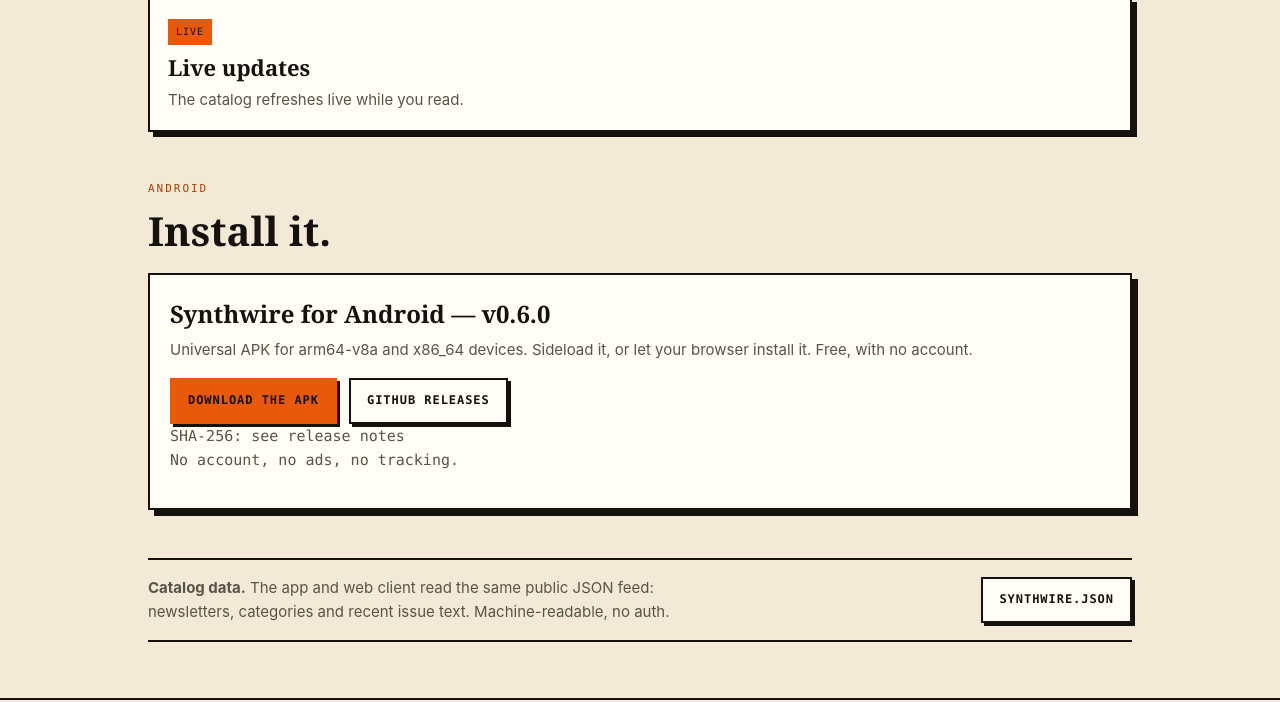
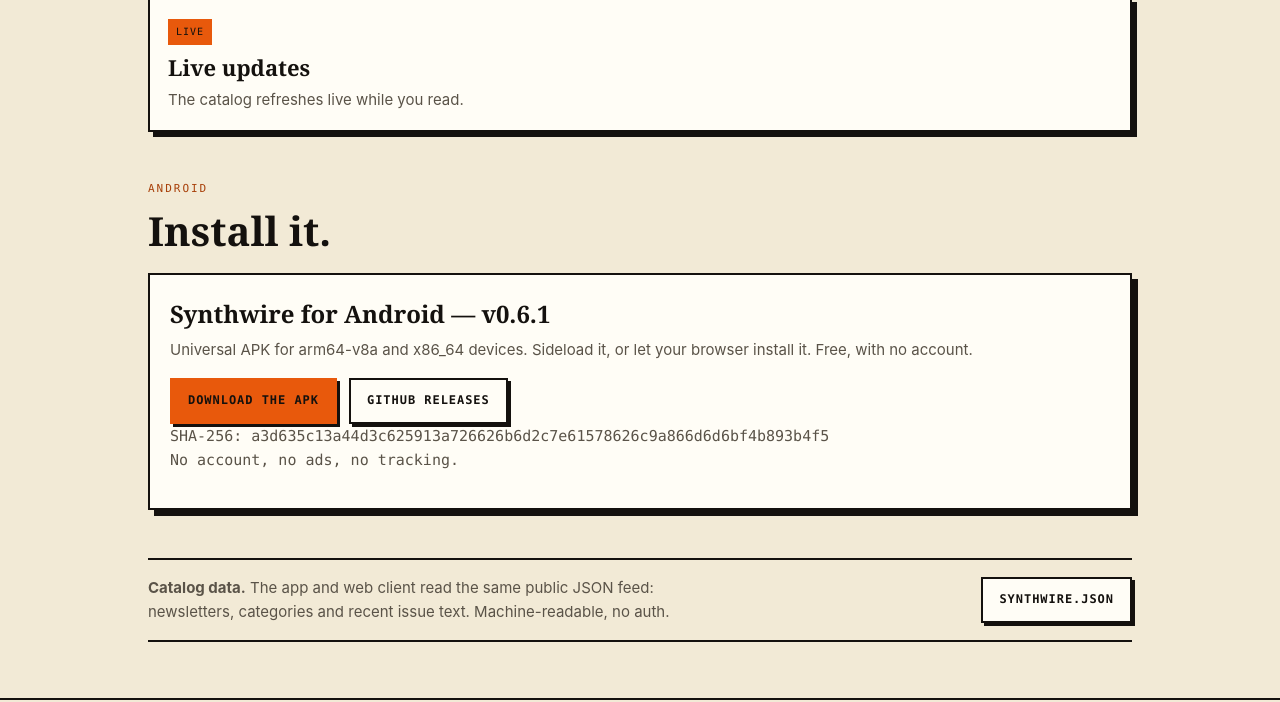
Before and after one commit to overmydragon/synthwire-web, a plain HTML site: page index.html in a window 1280 px wide. Shown: the part 1130-1832 px from the top of the page. Drawn offline with Linux system fonts and the light colour scheme.

Commit message:
Landing: v0.6.1 APK + SHA-256 for the UI/UX fix release

```diff
--- a/index.html
+++ b/index.html
@@ -152,7 +152,7 @@
       <p class="eyebrow">Android</p>
       <h2 id="download-title">Install it.</h2>
       <div class="download">
-        <h3>Synthwire for Android &mdash; v0.6.0</h3>
+        <h3>Synthwire for Android &mdash; v0.6.1</h3>
         <p>Universal APK for arm64-v8a and x86_64 devices. Sideload it, or let your browser install it. Free, with no account.</p>
         <!-- latest/download resolves to the newest release asset, so no per-release URL edit is needed -->
         <div class="actions" style="margin-bottom:0">
@@ -160,7 +160,7 @@
           <a class="btn" href="https://github.com/overmydragon/synthwire-web/releases">GitHub releases</a>
         </div>
         <p class="meta">
-          SHA-256: see release notes<br />
+          SHA-256: a3d635c13a44d3c625913a726626b6d2c7e61578626c9a866d6d6bf4b893b4f5<br />
           No account, no ads, no tracking.
         </p>
       </div>
```
